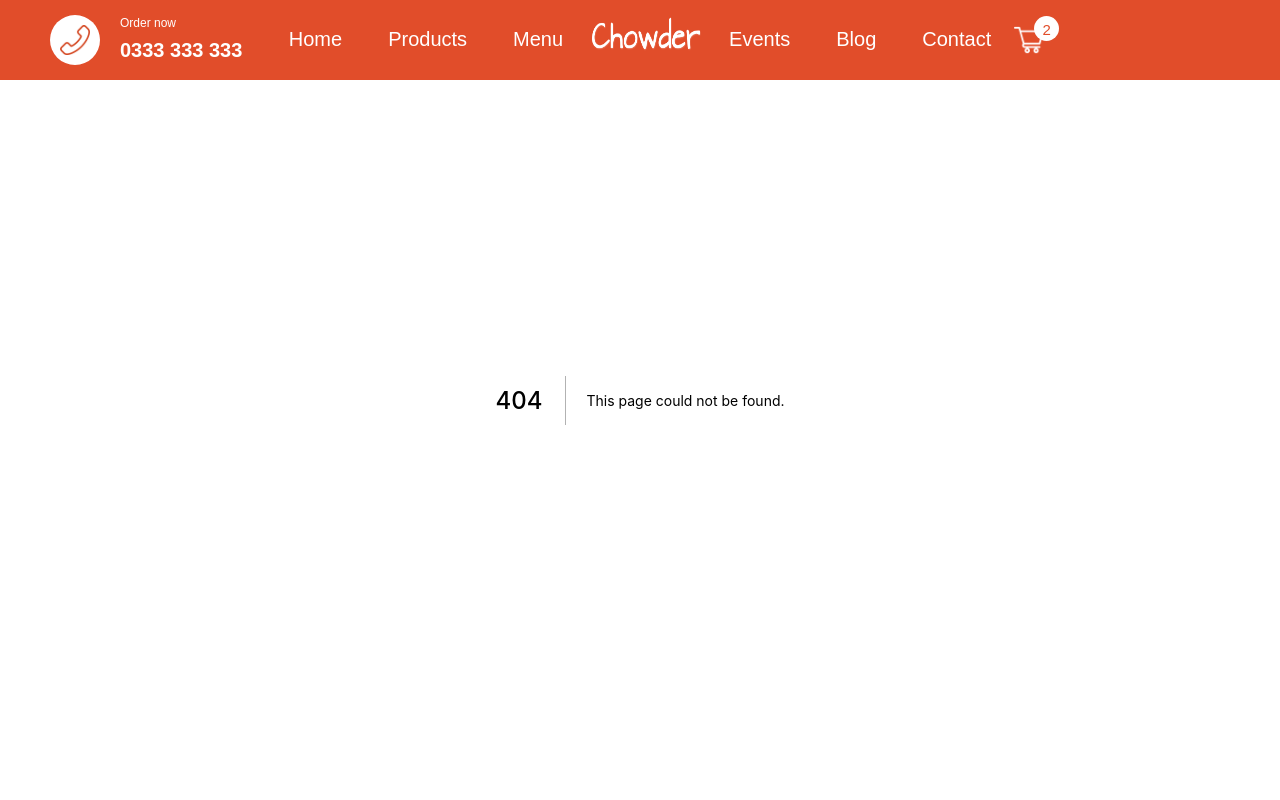
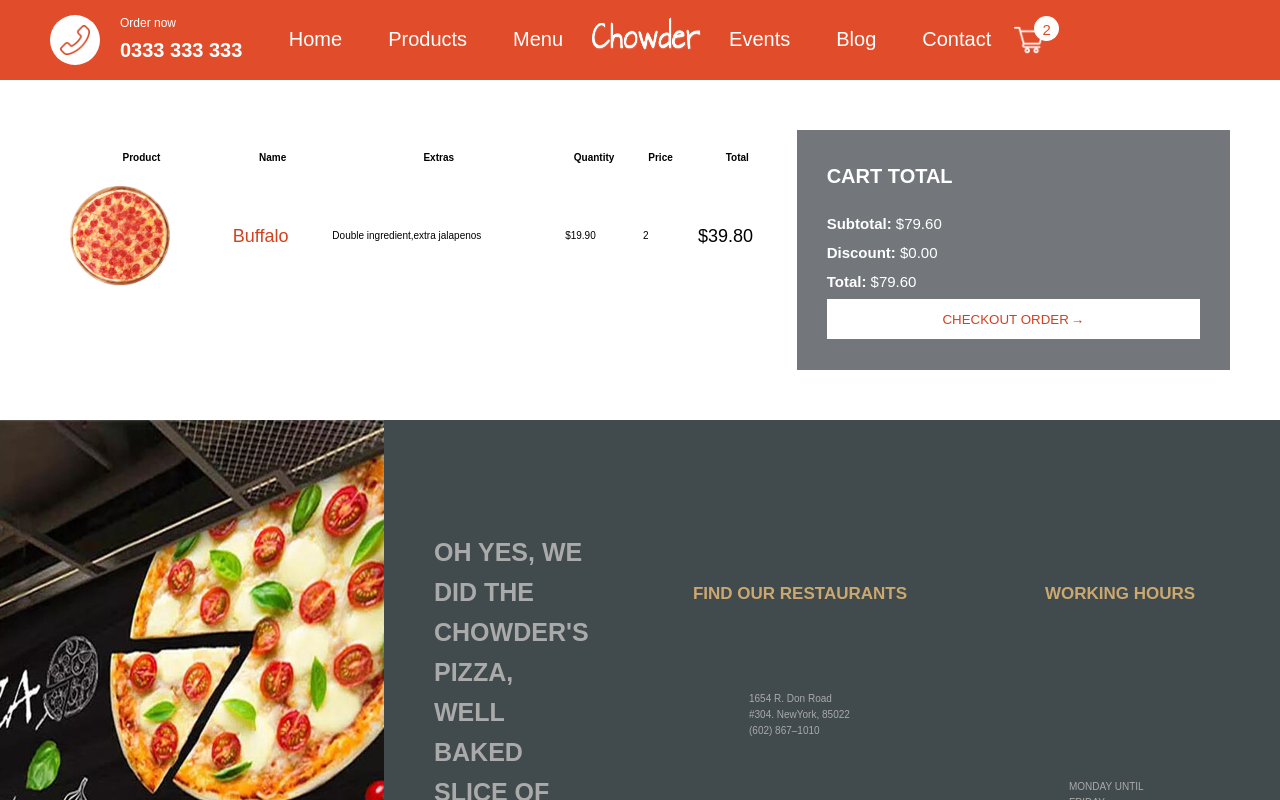
Before and after one commit to adibrisan/next-pizza-restaurant, a Next.js app: page /cart in a window 1280 px wide. Before the commit this address had no page. Shown: the top 800 px of the page. Built offline with nearby package versions, Linux system fonts and the light colour scheme.

Commit message:
Started cart page design

```diff
--- a/components/core/Button/Button.jsx
+++ b/components/core/Button/Button.jsx
@@ -3,7 +3,7 @@ import Link from "next/link";
 
 import styles from "./Button.module.css";
 
-const Button = ({ name, link, href, ...props }) => {
+const Button = ({ name, className, link, href, ...props }) => {
   return (
     <>
       {link ? (
@@ -11,7 +11,7 @@ const Button = ({ name, link, href, ...props }) => {
           <a className={styles.btn_link}>{name}</a>
         </Link>
       ) : (
-        <button className={styles.btn} {...props}>
+        <button className={className ? className : styles.btn} {...props}>
           {name} <div>&rarr;</div>
         </button>
       )}
--- /dev/null
+++ b/pages/cart.jsx
@@ -0,0 +1,78 @@
+import React from "react";
+import Head from "next/head";
+import Image from "next/image";
+
+import styles from "../styles/Cart.module.css";
+import Button from "../components/core/Button/Button";
+
+const Cart = () => {
+  return (
+    <>
+      <Head>
+        <title>Your order</title>
+        <meta name="order" content="Order details" />
+        <link rel="icon" href="/pizza.ico" />
+      </Head>
+      <div className={styles.container}>
+        <div className={styles.pizzaOrders}>
+          <table className={styles.tableContainer}>
+            <tr className={styles.row}>
+              <th>Product</th>
+              <th>Name</th>
+              <th>Extras</th>
+              <th>Quantity</th>
+              <th>Price</th>
+              <th>Total</th>
+            </tr>
+            <tr>
+              <td>
+                <div className={styles.imgContainer}>
+                  <Image
+                    src="/img/pizza.png"
+                    alt="ordered pizza"
+                    layout="fill"
+                    objectFit="cover"
+                  />
+                </div>
+              </td>
+              <td>
+                <span className={styles.pizzaName}>Buffalo</span>
+              </td>
+              <td>
+                <span className={styles.extras}>
+                  Double ingredient,extra jalapenos
+                </span>
+              </td>
+              <td>
+                <span className={styles.pizzaPrice}>$19.90</span>
+              </td>
+              <td>
+                <span className={styles.pizzaQuantity}>2</span>
+              </td>
+              <td>
+                <span className={styles.pizzaTotal}>$39.80</span>
+              </td>
+            </tr>
+          </table>
+        </div>
+        <div className={styles.cartOrder}>
+          <div className={styles.cartWrapper}>
+            <h2 className={styles.title}>Cart total</h2>
+            <div className={styles.lastDetails}>
+              <b>Subtotal:</b> $79.60
+            </div>
+            <div className={styles.lastDetails}>
+              <b>Discount:</b> $0.00
+            </div>
+            <div className={styles.lastDetails}>
+              <b>Total:</b> $79.60
+            </div>
+          </div>
+          <Button name="Checkout order" className={styles.checkoutBtn} />
+        </div>
+      </div>
+    </>
+  );
+};
+
+export default Cart;
--- /dev/null
+++ b/styles/Cart.module.css
@@ -0,0 +1,95 @@
+.container {
+  display: flex;
+  margin-top: 10vh;
+  background-color: var(--color-white);
+  padding: 5rem;
+}
+
+.imgContainer {
+  width: 10rem;
+  height: 10rem;
+  position: relative;
+}
+
+.pizzaOrders {
+  flex: 2;
+}
+
+.tableContainer {
+  width: 100%;
+  border-spacing: 2rem;
+}
+
+.pizzaName {
+  font-weight: 500;
+  color: var(--main-color);
+  font-size: 1.8rem;
+}
+
+.pizzaTotal {
+  font-weight: 500;
+  font-size: 1.8rem;
+}
+
+.cartOrder {
+  flex: 1;
+  height: 24rem;
+  background-color: var(--color-grey-dark-1);
+  color: var(--color-white);
+  padding: 3rem;
+}
+
+.cartWrapper {
+  display: flex;
+  flex-direction: column;
+}
+
+.title {
+  text-transform: uppercase;
+  margin-bottom: 2rem;
+  font-size: 2rem;
+}
+
+.lastDetails {
+  margin-bottom: 0.5rem;
+  font-size: 1.5rem;
+}
+
+.checkoutBtn {
+  height: 4rem;
+  width: 100%;
+  padding: 0.7rem 2rem;
+  border: none;
+  background-color: var(--color-white);
+  color: var(--main-color);
+  cursor: pointer;
+  display: flex;
+  justify-content: center;
+  align-items: center;
+  text-transform: uppercase;
+
+  transition: all 0.2s;
+}
+
+.checkoutBtn div {
+  transition: margin-left 0.5s;
+  margin-left: 0.2rem;
+}
+
+.checkoutBtn:hover {
+  background-image: linear-gradient(
+    120deg,
+    var(--main-color) 0%,
+    transparent 80%,
+    var(--color-white) 90%
+  );
+  color: var(--soft-black);
+}
+
+.checkoutBtn:hover div {
+  margin-left: 1.5rem;
+}
+
+.checkoutBtn:active {
+  transform: translateY(5px);
+}
```
